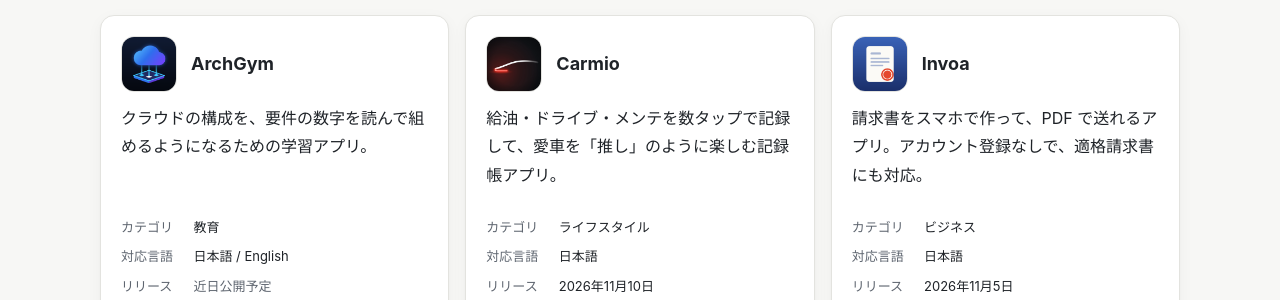
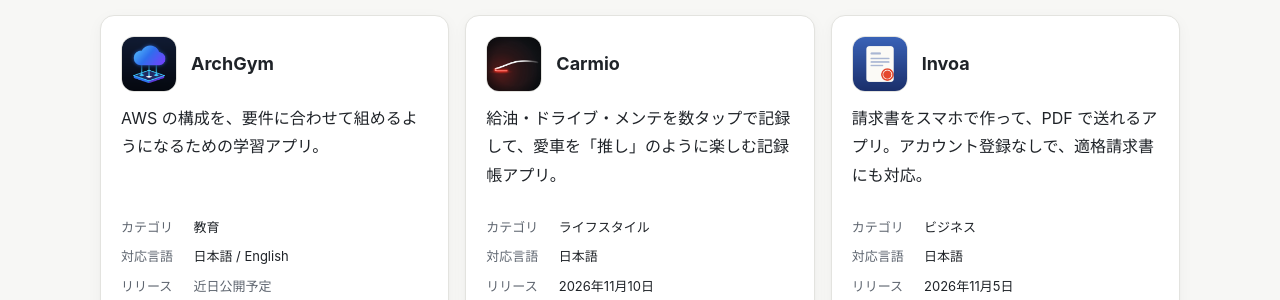
Before and after one commit to tsutsumi03/tsutsumi03.github.io, a Jekyll site: the page built from index.html, in a window 1280 px wide. Shown: the part 688-988 px from the top of the page. Built offline with Jekyll 4.4.1, drawn with Linux system fonts in a browser that asks for light colours.

Commit message:
change: ArchGym の紹介文を分かりやすい言い方に変える
「要件の数字を読んで」が伝わりにくいため、「条件に合うように」「要件に合わせて」に言い換える。

Co-Authored-By: Claude Opus 5.5 <noreply@anthropic.com>

```diff
--- a/_data/apps.yml
+++ b/_data/apps.yml
@@ -16,7 +16,7 @@
   category: 教育
   languages: [日本語, English]
   store:
-  summary: クラウドの構成を、要件の数字を読んで組めるようになるための学習アプリ。
+  summary: AWS の構成を、要件に合わせて組めるようになるための学習アプリ。
   links:
     - label: 紹介・サポート
       url: /archgym/
--- a/archgym/index.md
+++ b/archgym/index.md
@@ -11,7 +11,7 @@ title: ArchGym
 
 クラウドの構成を、要件から組めるようになるための学習アプリです。
 
-「1 日 10 万アクセス」「データは 7 年保管」といった要件の数字を読んで、構成図の空いたところにサービスを置いていきます。おかしな構成を見つける問題や、要件に合う構成を選ぶ問題もあります。ひとつのシステムを、ステップごとに組む → 白紙から組む → 障害を調べる、の順で練習できます。
+「1 日 10 万アクセス」「データは 7 年保管」といった条件に合うように、構成図の空いたところにサービスを置いていきます。おかしな構成を見つける問題や、要件に合う構成を選ぶ問題もあります。ひとつのシステムを、ステップごとに組む → 白紙から組む → 障害を調べる、の順で練習できます。
 
 - [プライバシーポリシー](privacy/)
 - [お問い合わせフォーム](https://docs.google.com/forms/d/e/1FAIpQLSc22x2enknxeM5Jtw5ZwzP-NOTq3x87pMYfP2HOKilnM8x-eg/viewform)
```
Also changed, not shown: other parts of archgym/index.md (+1 -1 lines).
